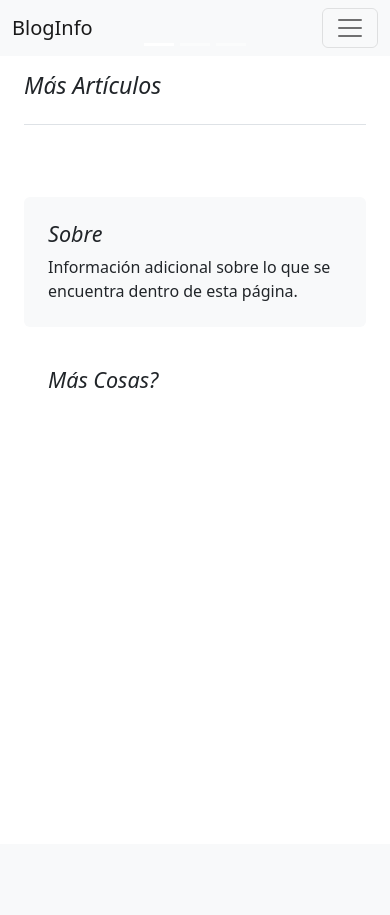
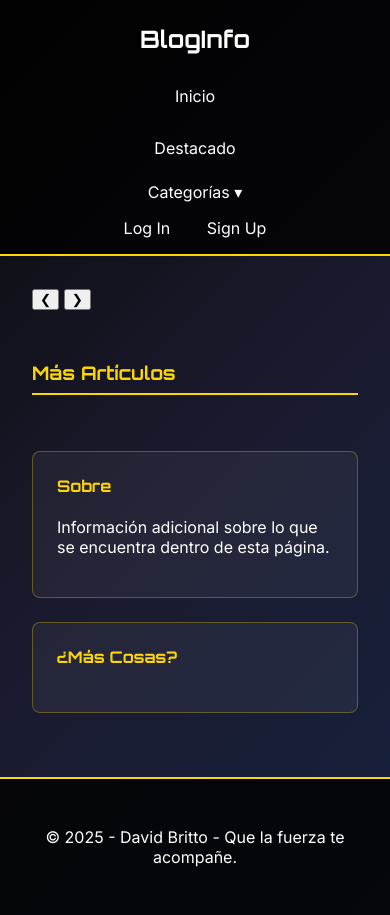
Before and after one commit to aqghost/Proyecto-Final, a Django app: template blog/apps/posts/templates/index.html in a window 390 px wide. Before the commit the page ends 388 px from the top, so only its background shows below. Run offline with Django 3.2, Linux system fonts and the light colour scheme; the template is opened without the code that fills it, so the values that code supplies are empty.

Commit message:
Mejoras visuales: nueva estética sin boostrap

```diff
--- a/blog/apps/posts/templates/base.html
+++ b/blog/apps/posts/templates/base.html
@@ -1,16 +1,53 @@
-<!doctype html>
+{% load static %}
+<!DOCTYPE html>
 <html lang="es-ar">
-  <head>
+<head>
     <meta charset="utf-8">
     <meta name="viewport" content="width=device-width, initial-scale=1">
-    <title>Bootstrap demo</title>
-    <link href="https://cdn.jsdelivr.net/npm/bootstrap@5.2.3/dist/css/bootstrap.min.css" rel="stylesheet" integrity="sha384-rbsA2VBKQhggwzxH7pPCaAqO46MgnOM80zW1RWuH61DGLwZJEdK2Kadq2F9CUG65" crossorigin="anonymous">
-  </head>
-  <body>
+    <title>{% block title %}Blog Galáctico{% endblock %}</title>
 
-    {% include "navbar.html" %}
-    {% block content %} {% endblock content %}
+    <!-- Fuentes: Orbitron para títulos, Inter para contenido -->
+    <link href="https://fonts.googleapis.com/css2?family=Orbitron:wght@400;700&family=Inter:wght@300;400;500;600&display=swap" rel="stylesheet">
 
-    <script src="https://cdn.jsdelivr.net/npm/bootstrap@5.2.3/dist/js/bootstrap.bundle.min.js" integrity="sha384-kenU1KFdBIe4zVF0s0G1M5b4hcpxyD9F7jL+jjXkk+Q2h455rYXK/7HAuoJl+0I4" crossorigin="anonymous"></script>
-  </body>
+    <!-- Tu nuevo CSS galáctico -->
+    <link rel="stylesheet" href="{% static 'css/style.css' %}">
+</head>
+<body>
+
+    <div class="galactic-background">
+        {% include "navbar.html" %}
+
+        <main class="content">
+            {% block content %}{% endblock %}
+        </main>
+
+        <footer>
+            <p>© 2025 - David Britto - Que la fuerza te acompañe.</p>
+        </footer>
+    </div>
+<script>
+  let currentIndex = 0;
+  const slides = document.querySelectorAll(".carousel-slide");
+
+  function showSlide(index) {
+    slides.forEach((slide, i) => {
+      slide.classList.toggle("active", i === index);
+    });
+  }
+
+  function nextSlide() {
+    currentIndex = (currentIndex + 1) % slides.length;
+    showSlide(currentIndex);
+  }
+
+  function prevSlide() {
+    currentIndex = (currentIndex - 1 + slides.length) % slides.length;
+    showSlide(currentIndex);
+  }
+
+  // Auto-slide cada 6 segundos (opcional)
+  setInterval(nextSlide, 6000);
+</script>
+
+</body>
 </html>
--- a/blog/apps/posts/templates/destacado.html
+++ b/blog/apps/posts/templates/destacado.html
@@ -1,33 +1,14 @@
-<div id="carouselIndicators" class="carousel slide" data-bs-ride="true">
-    <div class="carousel-indicators">
-        <button type="button" data-bs-target="#carouselIndicators" data-bs-slide-to="0" class="active"
-                aria-current="true" aria-label="Slide 1"></button>
-        <button type="button" data-bs-target="#carouselIndicators" data-bs-slide-to="1"
-                aria-label="Slide 2"></button>
-        <button type="button" data-bs-target="#carouselIndicators" data-bs-slide-to="2"
-                aria-label="Slide 3"></button>
+<div class="custom-carousel" id="custom-carousel">
+  {% for f in destacado %}
+    <div class="carousel-slide {% if f == destacado|first %}active{% endif %}">
+      <div class="slide-content">
+        <h1>{{ f.titulo }}</h1>
+        <p>{{ f.overview }}</p>
+        <a href="#" class="slide-link">Seguir leyendo...</a>
+      </div>
     </div>
-    <div class="carousel-inner">
-        {% for f in destacado %}
-            <div class="carousel-item {% if f == destacado|first %}active{% endif %}">
-                <div class="px-5 p-md-5 mb-4 rounded text-bg-success bg-gradient" style="height: 300px">
-                    <div class="col-md-10 px-5 mx-5">
-                        <h1 class="display-4 fw-bold px-5">{{ f.titulo }}</h1>
-                        <p class="lead my-3 px-5">{{ f.overview }}</p>
-                        <p class="lead mb-0 px-5"><a href="#" class="text-white fw-bold">Seguir leyendo...</a></p>
-                    </div>
-                </div>
-            </div>
-        {% endfor %}
-    </div>
-    <button class="carousel-control-prev" type="button" data-bs-target="#carouselIndicators"
-            data-bs-slide="prev">
-        <span class="carousel-control-prev-icon" aria-hidden="true"></span>
-        <span class="visually-hidden">Previous</span>
-    </button>
-    <button class="carousel-control-next" type="button" data-bs-target="#carouselIndicators"
-            data-bs-slide="next">
-        <span class="carousel-control-next-icon" aria-hidden="true"></span>
-        <span class="visually-hidden">Next</span>
-    </button>
+  {% endfor %}
+
+  <button class="carousel-btn prev" onclick="prevSlide()">❮</button>
+  <button class="carousel-btn next" onclick="nextSlide()">❯</button>
 </div>
--- a/blog/apps/posts/templates/index.html
+++ b/blog/apps/posts/templates/index.html
@@ -1,54 +1,45 @@
 {% extends 'base.html' %}
+
+{% block title %}Inicio{% endblock %}
+
 {% block content %}
-<div class="container-xxl bd-gutter mt-3 my-md-4 bd-layout">
+<div class="home-page">
 
-    <main class="container">
+    <!-- Sección de destacados -->
+    {% include "destacado.html" %}
 
-        <div class="row g-5">
+    <!-- Contenido principal -->
+    <div class="main-content">
 
-            <div class="col-md-12">
-                {% include "destacado.html" %}
-            </div>
+        <section class="articles">
+            <h3 class="section-title">Más Artículos</h3>
 
-        </div>
-
-        <div class="row g-5">
-            <div class="col-md-8">
-                <h3 class="pb-4 mb-4 fst-italic border-bottom">
-                    Más Artículos
-                </h3>
             {% for post in posts %}
                 <article class="blog-post">
-                        <h2 class="blog-post-title mb-1">
-                            <a href="{% url 'post' post.id %}" style="text-decoration: none"
-                               class="text-black">
+                    <h2 class="blog-post-title">
+                        <a href="{% url 'post' post.id %}" class="post-link">
                             {{ post.titulo }}
-
                         </a>
                     </h2>
-                        <p class="blog-post-meta">{{ post.publicado }}. {{post.autor}}</p>
-
+                    <p class="blog-post-meta">{{ post.publicado }} · {{ post.autor }}</p>
                     <hr>
                     <p>{{ post.subtitulo }}</p>
                 </article>
             {% endfor %}
+        </section>
+
+        <!-- Barra lateral -->
+        <aside class="sidebar">
+            <div class="sidebar-box">
+                <h4>Sobre</h4>
+                <p>Información adicional sobre lo que se encuentra dentro de esta página.</p>
+            </div>
+
+            <div class="sidebar-box">
+                <h4>¿Más Cosas?</h4>
+            </div>
+        </aside>
 
     </div>
-
-            <div class="col-md-4">
-                <div class="position-sticky" style="top: 2rem;">
-                    <div class="p-4 mb-3 bg-light rounded">
-                        <h4 class="fst-italic">Sobre</h4>
-                        <p class="mb-0">Información adicional sobre lo que se encuentra dentro de esta página.</p>
 </div>
-
-                    <div class="p-4">
-                        <h4 class="fst-italic">Más Cosas?</h4>
-                    </div>
-                </div>
-            </div>
-        </div>
-
-    </main>
-</div>
-{% endblock content %}
+{% endblock %}
--- a/blog/apps/posts/templates/navbar.html
+++ b/blog/apps/posts/templates/navbar.html
@@ -1,35 +1,27 @@
-<nav class="navbar navbar-expand-lg bg-light">
-  <div class="container-fluid">
-    <a class="navbar-brand" href="#">BlogInfo</a>
-    <button class="navbar-toggler" type="button" data-bs-toggle="collapse" data-bs-target="#navbarSupportedContent" aria-controls="navbarSupportedContent" aria-expanded="false" aria-label="Toggle navigation">
-      <span class="navbar-toggler-icon"></span>
-    </button>
-    <div class="collapse navbar-collapse" id="navbarSupportedContent">
-      <ul class="navbar-nav me-auto mb-2 mb-lg-0">
-        <li class="nav-item">
-          <a class="nav-link active" aria-current="page" href="#">Inicio</a>
-        </li>
-        <li class="nav-item">
-          <a class="nav-link" href="#">Destacado</a>
-        </li>
-        <li class="nav-item dropdown">
-            <a class="nav-link dropdown-toggle" href="#" role="button" data-bs-toggle="dropdown" aria-expanded="false">Categorías</a>
-            <ul class="dropdown-menu">
-            {% for c in categorias %}
-                <li><a class="dropdown-item" href="#"> {{ c.nombre }} </a></li>
-            {% endfor %}
-            </ul>
-        </li>
-      </ul>
+<nav class="navbar">
+  <div class="nav-left">
+    <a href="#" class="brand">BlogInfo</a>
+    <a href="#">Inicio</a>
+    <a href="#">Destacado</a>
 
-      <div>
-        {% if user.is_authenticated %}
-        <form method="post" action="{% url 'logout' %}">{% csrf_token %}<button class="btn btn-outline-primary ms-2" type="submit">Log out</button></form>
-        {% else %}
-        <a class="btn btn-outline-primary ms-2" href="{% url 'login' %}" role="button">Log In</a>
-        <a class="btn btn-outline-primary ms-2" href="#" role="button">Sign Up</a>
-        {% endif %}
+    <div class="dropdown">
+      <span>Categorías ▾</span>
+      <div class="dropdown-content">
+        {% for c in categorias %}
+          <a href="#">{{ c.nombre }}</a>
+        {% endfor %}
       </div>
     </div>
   </div>
+
+  <div class="nav-right">
+    {% if user.is_authenticated %}
+      <form method="post" action="{% url 'logout' %}">{% csrf_token %}
+        <button type="submit">Log out</button>
+      </form>
+    {% else %}
+      <a href="{% url 'login' %}">Log In</a>
+      <a href="#">Sign Up</a>
+    {% endif %}
+  </div>
 </nav>
--- a/blog/blog/configuraciones/settings.py
+++ b/blog/blog/configuraciones/settings.py
@@ -118,7 +118,9 @@ USE_TZ = True
 # https://docs.djangoproject.com/en/5.2/howto/static-files/
 
 STATIC_URL = 'static/'
-STATICFILES_DIR = (os.path.join(os.path.dirname(BASE_DIR),'static'))
+STATICFILES_DIRS = [os.path.join(os.path.dirname(BASE_DIR), "static"),]
+
+
 
 # Default primary key field type
 # https://docs.djangoproject.com/en/5.2/ref/settings/#default-auto-field
--- /dev/null
+++ b/blog/static/css/style.css
@@ -0,0 +1,245 @@
+/* Tema galáctico */
+body {
+    margin: 0;
+    padding: 0;
+    font-family: 'Inter', sans-serif;
+    background: #0a0a0a;
+    color: #fff;
+}
+
+.galactic-background {
+    min-height: 100vh;
+    background: linear-gradient(135deg, #0a0a0a 0%, #1a1a2e 50%, #16213e 100%);
+    position: relative;
+}
+
+/* Navbar */
+.navbar {
+    display: flex;
+    justify-content: space-between;
+    align-items: center;
+    padding: 1rem 2rem;
+    background: rgba(0, 0, 0, 0.8);
+    border-bottom: 2px solid #ffd700;
+}
+
+.nav-left {
+    display: flex;
+    align-items: center;
+    gap: 2rem;
+}
+
+.brand {
+    font-size: 1.5rem;
+    font-weight: 700;
+    color: #ffd700;
+    text-decoration: none;
+    font-family: 'Orbitron', sans-serif;
+}
+
+.navbar a {
+    color: #fff;
+    text-decoration: none;
+    padding: 0.5rem 1rem;
+    border-radius: 4px;
+    transition: all 0.3s;
+}
+
+.navbar a:hover {
+    background: rgba(255, 215, 0, 0.2);
+    color: #ffd700;
+}
+
+.dropdown {
+    position: relative;
+    cursor: pointer;
+}
+
+.dropdown-content {
+    display: none;
+    position: absolute;
+    background: rgba(0, 0, 0, 0.9);
+    min-width: 160px;
+    border: 1px solid #ffd700;
+    border-radius: 4px;
+    z-index: 1;
+}
+
+.dropdown:hover .dropdown-content {
+    display: block;
+}
+
+.dropdown-content a {
+    display: block;
+    padding: 0.5rem 1rem;
+}
+
+.nav-right button {
+    background: #ffd700;
+    color: #000;
+    border: none;
+    padding: 0.5rem 1rem;
+    border-radius: 4px;
+    cursor: pointer;
+    font-family: 'Orbitron', sans-serif;
+    font-weight: 600;
+}
+
+/* Contenido principal */
+.content {
+    padding: 2rem;
+    max-width: 1200px;
+    margin: 0 auto;
+}
+
+.home-page {
+    display: flex;
+    flex-direction: column;
+    gap: 2rem;
+}
+
+.main-content {
+    display: grid;
+    grid-template-columns: 2fr 1fr;
+    gap: 2rem;
+}
+
+/* Artículos */
+.section-title {
+    color: #ffd700;
+    border-bottom: 2px solid #ffd700;
+    padding-bottom: 0.5rem;
+    margin-bottom: 1.5rem;
+    font-family: 'Orbitron', sans-serif;
+}
+
+.blog-post {
+    background: rgba(255, 255, 255, 0.05);
+    padding: 1.5rem;
+    border-radius: 8px;
+    margin-bottom: 1.5rem;
+    border: 1px solid rgba(255, 215, 0, 0.3);
+}
+
+.blog-post-title {
+    margin: 0 0 0.5rem 0;
+}
+
+.post-link {
+    color: #ffd700;
+    text-decoration: none;
+    font-size: 1.2rem;
+    font-family: 'Orbitron', sans-serif;
+    font-weight: 600;
+}
+
+.post-link:hover {
+    text-decoration: underline;
+}
+
+.blog-post-meta {
+    color: #ccc;
+    font-size: 0.9rem;
+    margin-bottom: 1rem;
+}
+
+/* Sidebar */
+.sidebar {
+    display: flex;
+    flex-direction: column;
+    gap: 1.5rem;
+}
+
+.sidebar-box {
+    background: rgba(255, 255, 255, 0.05);
+    padding: 1.5rem;
+    border-radius: 8px;
+    border: 1px solid rgba(255, 215, 0, 0.3);
+}
+
+.sidebar-box h4 {
+    color: #ffd700;
+    margin-top: 0;
+    font-family: 'Orbitron', sans-serif;
+}
+
+/* Footer */
+footer {
+    text-align: center;
+    padding: 2rem;
+    background: rgba(0, 0, 0, 0.8);
+    border-top: 2px solid #ffd700;
+    margin-top: 2rem;
+}
+
+/* Formularios */
+.form-container {
+    max-width: 400px;
+    margin: 4rem auto;
+    padding: 2rem;
+    background: rgba(255, 255, 255, 0.1);
+    border-radius: 8px;
+    border: 1px solid rgba(255, 215, 0, 0.3);
+    text-align: center;
+}
+
+.a.slide-link {
+    color: #ffd700;
+    text-decoration: none;
+    font-weight: bold;
+    font-family: 'Orbitron', sans-serif;
+}
+
+.form-container h1 {
+    color: #ffd700;
+    margin-bottom: 0.5rem;
+    font-family: 'Orbitron', sans-serif;
+}
+
+form input[type="text"],
+form input[type="password"],
+form input[type="email"] {
+    width: 100%;
+    padding: 0.75rem;
+    margin-bottom: 1rem;
+    border: 1px solid #ffd700;
+    border-radius: 4px;
+    background: rgba(0, 0, 0, 0.5);
+    color: #fff;
+    font-family: 'Inter', sans-serif;
+}
+
+form button {
+    width: 100%;
+    padding: 0.75rem;
+    background: #ffd700;
+    color: #000;
+    font-weight: bold;
+    border: none;
+    border-radius: 4px;
+    cursor: pointer;
+    font-family: 'Orbitron', sans-serif;
+    transition: all 0.3s;
+}
+
+form button:hover {
+    background: #ffed4e;
+    transform: translateY(-2px);
+}
+
+/* Responsive */
+@media (max-width: 768px) {
+    .main-content {
+        grid-template-columns: 1fr;
+    }
+
+    .navbar {
+        flex-direction: column;
+        gap: 1rem;
+    }
+
+    .nav-left {
+        flex-direction: column;
+        gap: 1rem;
+    }
+}
```
Also changed, not shown: blog/apps/posts/templates/post_detail.html (+19 -23 lines), blog/apps/usuario/urls.py (added, +7 -0 lines), blog/apps/usuario/views.py (+9 -1 lines), blog/blog/urls.py (+10 -19 lines), blog/templates/registration/login.html (+16 -23 lines), blog/templates/registration/signup.html (added, +25 -0 lines), requirements.txt (added, +7 -0 lines), blog/blog/db.sqlite3, 1 other file. Lines whose indentation alone changed are shown as unchanged.
